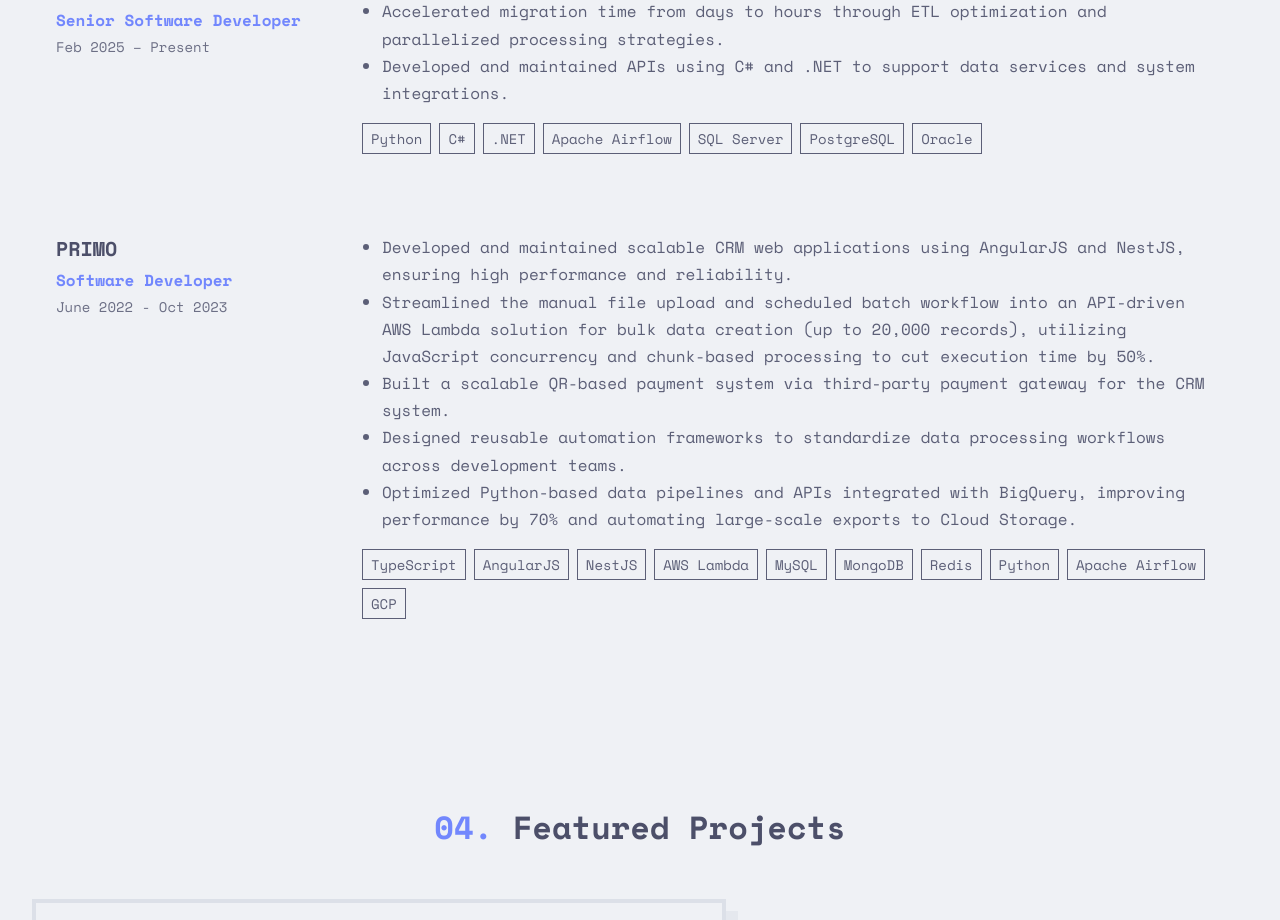
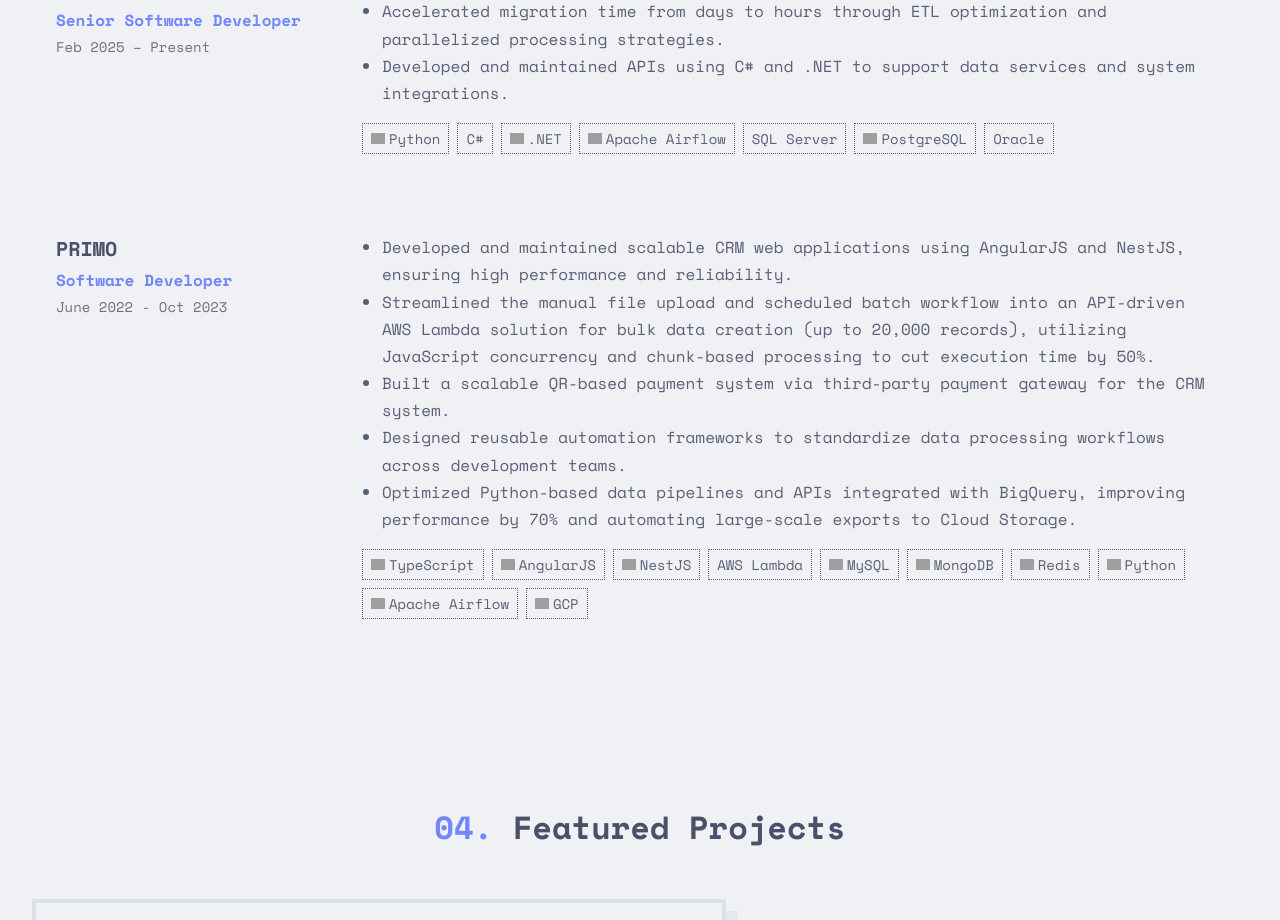
Before and after one commit to lindstorm76/gui-portfolio, a React (Vite) app: page / in a window 1280 px wide. Shown: the part 2180-3100 px from the top of the page. Built offline with nearby package versions, Linux system fonts and the light colour scheme; grey boxes are pictures that could not be loaded.

Commit message:
add logos to tech tags in experience section

```diff
--- a/src/components/Experience.tsx
+++ b/src/components/Experience.tsx
@@ -15,6 +15,20 @@ const DELAY_BETWEEN_BULLET_POINT = 125;
 const DELAY_BETWEEN_TECH_TAG = 150;
 const DIVIDER_ANIMATION_TIME = 600;
 const TYPEWRITER_TYPING_SPEED = 25;
+
+const TOOL_ICONS: Record<string, string> = {
+  Python: "https://cdn.simpleicons.org/python",
+  ".NET": "https://cdn.simpleicons.org/dotnet",
+  "Apache Airflow": "https://cdn.simpleicons.org/apacheairflow",
+  PostgreSQL: "https://cdn.simpleicons.org/postgresql",
+  TypeScript: "https://cdn.simpleicons.org/typescript",
+  AngularJS: "https://cdn.simpleicons.org/angular",
+  NestJS: "https://cdn.simpleicons.org/nestjs",
+  MySQL: "https://cdn.simpleicons.org/mysql",
+  MongoDB: "https://cdn.simpleicons.org/mongodb",
+  Redis: "https://cdn.simpleicons.org/redis",
+  GCP: "https://cdn.simpleicons.org/googlecloud",
+};
 
 const EXPERIENCES: ExperienceItem[] = [
   {
@@ -227,17 +241,27 @@ const Tools = styled.div`
 `;
 
 const Tag = styled.span<{ $visible: boolean; $delay: number }>`
+  display: inline-flex;
+  align-items: center;
+  gap: ${({ theme }) => theme.spacing[1]};
   font-size: ${({ theme }) => theme.fontSizes.mobile.sm};
   color: ${({ theme }) => theme.colors.subtext1};
-  border: 1px solid ${({ theme }) => theme.colors.subtext1};
+  border: 1px dotted ${({ theme }) => theme.colors.subtext1};
   padding: ${({ theme }) => `${theme.spacing[1]} ${theme.spacing[2]}`};
   opacity: 0;
+  cursor: default;
 
   ${({ $visible, $delay }) =>
     $visible &&
     css`
       animation: ${fadeUp} 0.4s ease ${$delay}ms forwards;
     `}
+
+  img {
+    width: 14px;
+    height: 14px;
+    object-fit: contain;
+  }
 
   @media (min-width: 768px) {
     font-size: ${({ theme }) => theme.fontSizes.desktop.sm};
@@ -295,23 +319,25 @@ function ExperienceCard({ exp }: { exp: ExperienceItem }) {
       <Divider $visible={visible} />
       <CardRight>
         <DescriptionList>
-          {exp.description.map((point, i) => (
+          {exp.description.map((point, index) => (
             <BulletPoint
-              key={i}
+              key={index}
               $visible={visible}
-              $delay={i * DELAY_BETWEEN_BULLET_POINT}
+              $delay={index * DELAY_BETWEEN_BULLET_POINT}
             >
               {point}
             </BulletPoint>
           ))}
         </DescriptionList>
+
         <Tools>
-          {exp.tools.map((tool, i) => (
+          {exp.tools.map((tool, index) => (
             <Tag
               key={tool}
               $visible={visible}
-              $delay={DIVIDER_ANIMATION_TIME + i * DELAY_BETWEEN_TECH_TAG}
+              $delay={DIVIDER_ANIMATION_TIME + index * DELAY_BETWEEN_TECH_TAG}
             >
+              {TOOL_ICONS[tool] && <img src={TOOL_ICONS[tool]} alt={tool} />}
               {tool}
             </Tag>
           ))}
```
